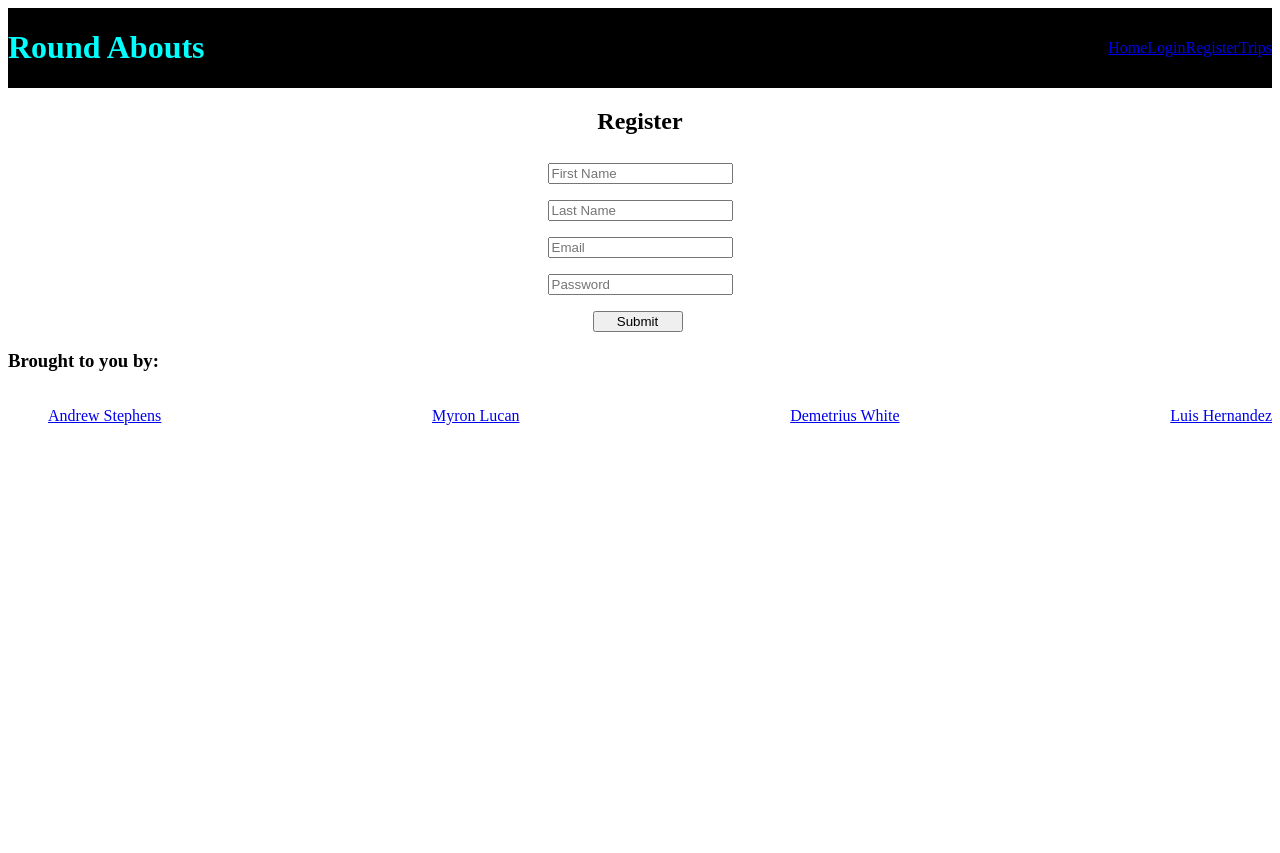
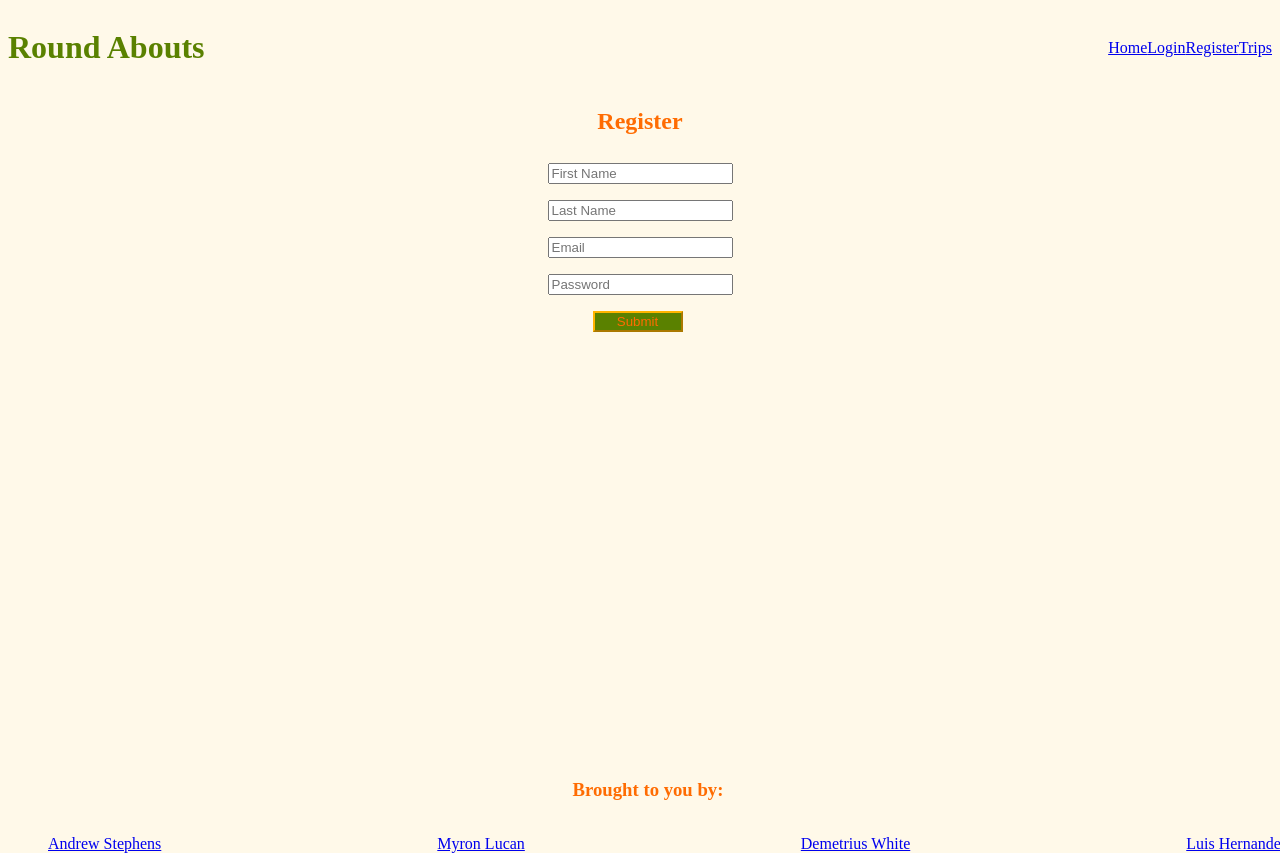
Before and after one commit to MLUCAN2/round-abouts, a React (Vite) app in the folder client/: page /register in a window 1280 px wide. Before the commit the page ends 800 px from the top, so only its background shows below. Built offline with nearby package versions, Linux system fonts and the light colour scheme.

Commit message:
working color

```diff
--- a/client/src/App.css
+++ b/client/src/App.css
@@ -3,23 +3,18 @@ header {
   display: flex;
   justify-content: space-between;
   align-items: center ;
-  color: aqua;
-  background-color: black;
-
+  color: #5A8100;
+  background-color: #FFF9E9;
 }
-header h1{
-
+body {
+  background-color: #FFF9E9;
+  color: #FF6C02;
+  text-align: center;
 }
 
 nav ul{
   display: flex;
   list-style: none;
-  color: aqua;
-  border: 10px;
-}
-
-nav button{
-  background: aquamarine;
 }
 
 /* Registration Section */
@@ -44,12 +39,19 @@ nav button{
   margin-top: 8px;
   width: 90px;
   margin-left: 45px;
+  background-color: #5A8100;
+  color: #FF6C02;
+  border-color: #FFB400;
 }
 
 /* footer section */
 footer {
   display: flex;
   flex-direction: column;
+  position: absolute;
+  bottom: 0;
+  width: 100%;
+  height: 2.5rem;
 
 }
 footer ul{
--- a/client/src/components/Header.jsx
+++ b/client/src/components/Header.jsx
@@ -27,9 +27,9 @@ const Header = () => {
             <>
               <li><Link to="/login">Login</Link></li>
               <li><Link to="/register">Register</Link></li>
+              <li><Link to="/trips">Trips</Link></li>
             </>
-          )}
-          <li><Link to="/trips">Trips</Link></li>
+              )}
         </ul>
       </nav>
     </header>
```
